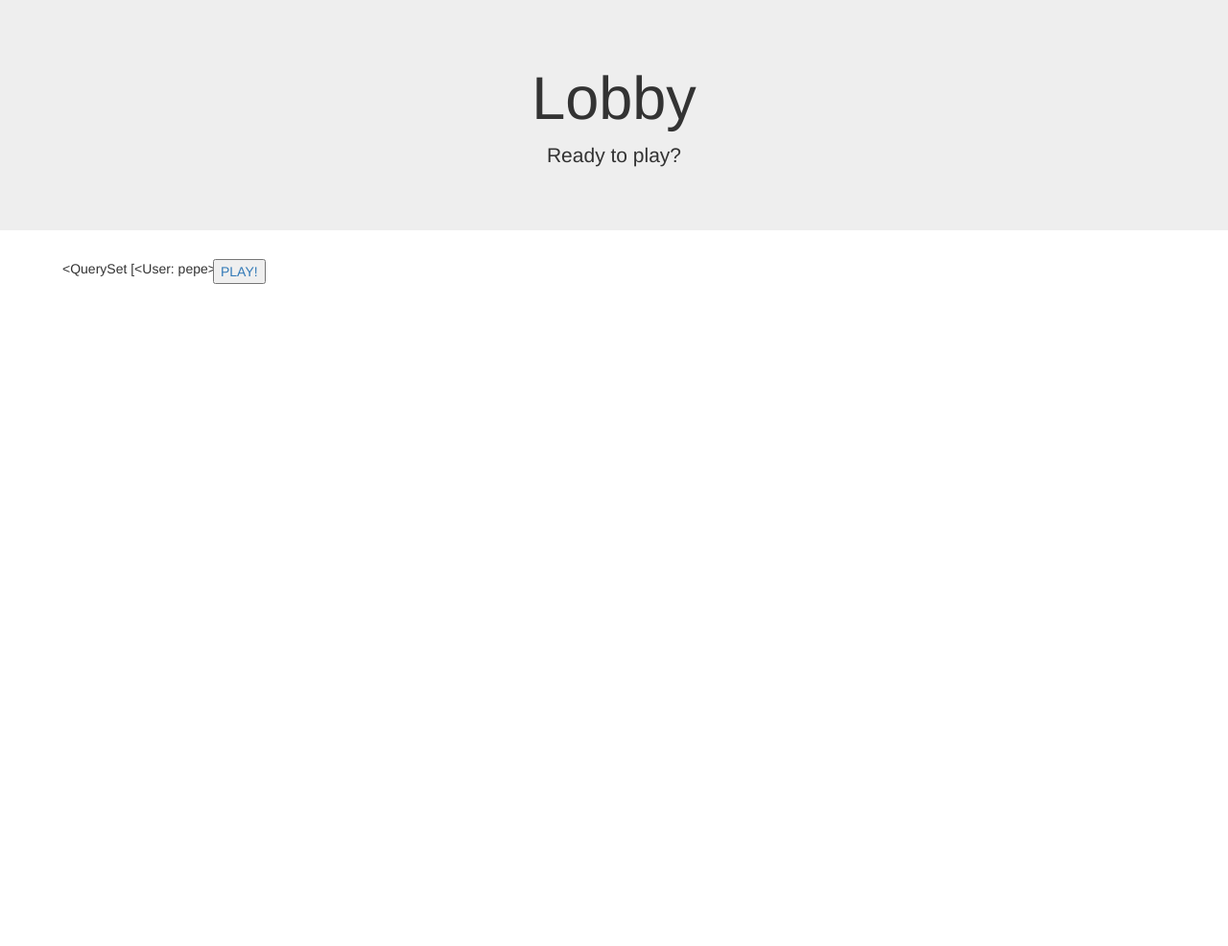
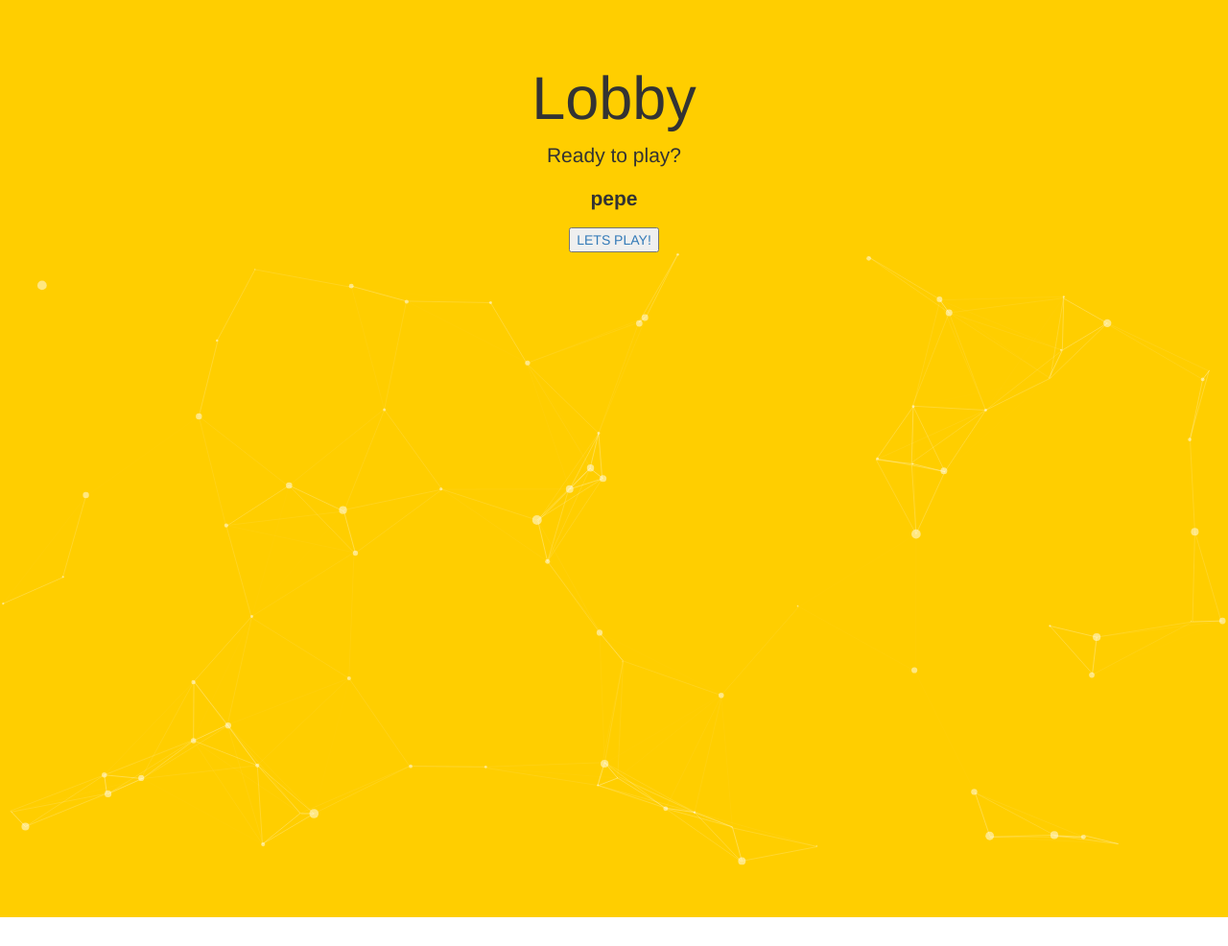
Before and after one commit to DanielDiaz4401/brainpotato, a Django app: template mysite/templates/mainapp/lobby.html in a window 1280 px wide. Shown: the whole page at 96% size. Before the commit the page ends 296 px from the top, so only its background shows below. Run offline with Django 4.2, Linux system fonts and the light colour scheme; the template is opened without the code that fills it: values that come from a table or form of the project are taken from there, others are empty; data comes from the database, SQL or seed files in the repository; both versions use the stored data as it was after the commit; some libraries are stand-ins or nearby versions.

Commit message:
Lobby Changes

```diff
--- a/mysite/mainapp/views.py
+++ b/mysite/mainapp/views.py
@@ -47,7 +47,7 @@ def create_room(request):
 
                 #add first player
                 users ={"users":[request.POST.get('name')]}
-                users = str(users).replace("'",'"') #molt necessari omaigad
+                users = eval(str(users).replace("'",'"')) #molt necessari omaigad
                 room.users = str(users)
                 room.save()
 
@@ -59,7 +59,8 @@ def create_room(request):
 
 def lobby(request):
     rumi = Room.objects.get(name = request.session['roomName'])
-    context= {'users': rumi.users}
+    context= eval(rumi.users)
+    print(context)
     return render(request, 'mainapp/lobby.html',context)
 
 def join_room(request):
--- /dev/null
+++ b/mysite/static/lobby.css
@@ -0,0 +1,10 @@
+body {
+    margin: 0;
+    padding: 0;
+    height: 100%;
+}
+
+#particles-js {
+    height: 100%;
+    background: #FFCE00;
+}
--- a/mysite/templates/mainapp/lobby.html
+++ b/mysite/templates/mainapp/lobby.html
@@ -1,3 +1,4 @@
+{% load static %}
 <!DOCTYPE html>
 <html lang="en">
 <head>
@@ -7,17 +8,18 @@
     <link rel="stylesheet" href="https://maxcdn.bootstrapcdn.com/bootstrap/3.4.1/css/bootstrap.min.css">
     <script src="https://ajax.googleapis.com/ajax/libs/jquery/3.6.0/jquery.min.js"></script>
     <script src="https://maxcdn.bootstrapcdn.com/bootstrap/3.4.1/js/bootstrap.min.js"></script>
+    <link rel="stylesheet" href="{% static 'lobby.css' %}"/>
 </head>
 <body>
-
-<div class="jumbotron text-center">
+<div class="jumbotron text-center" id="particles-js">
     <h1>Lobby</h1>
-  <p>Ready to play? </p>
+    <p>Ready to play?</p>
+    {% for user in users %}
+        <p><b>{{ user }}</b></p>
+    {% endfor %}
+    <a href="/wordinput">
+        <button>LETS PLAY!</button>
+    </a>
 </div>
-
-<div class="row" style="float: left; padding-left: 80px;">
-{{ users }}
-</div>
-<a href="/wordinput">
-  <button>PLAY!</button>
-</a>
+<script src="{% static 'particles.js' %}"></script>
+<script src="{% static 'app.js' %}"></script>
```
Also changed, not shown: mysite/db.sqlite3. Lines whose indentation alone changed are shown as unchanged.
